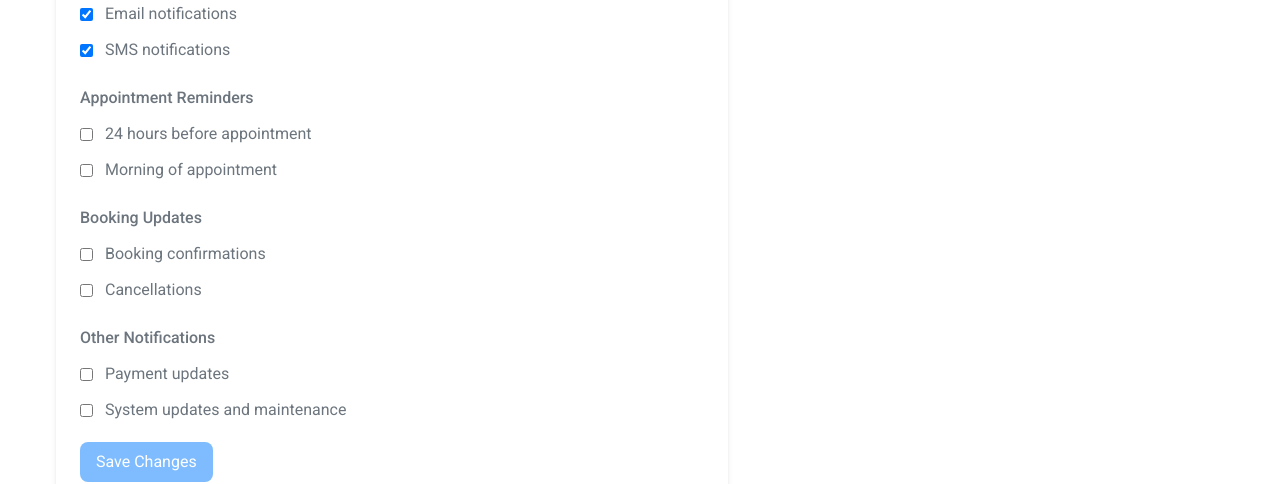
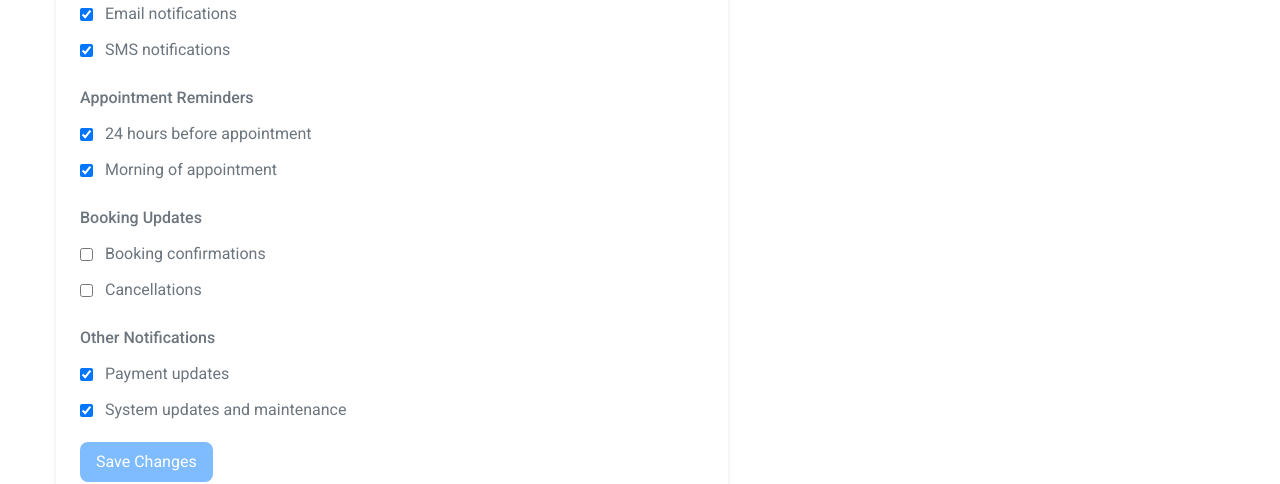
Before and after one commit to briansimiyuj/doctor-appointment-app, a React (Vite) app: page /settings in a window 1280 px wide. Shown: the part 900-1384 px from the top of the page. Built offline with nearby package versions, Linux system fonts and the light colour scheme; a web font is replaced by a local one.

Commit message:
Add dummy notification settings data

```diff
--- a/src/assets/dummySettingsData.ts
+++ b/src/assets/dummySettingsData.ts
@@ -22,7 +22,25 @@ export const dummySettingsData ={
 
         emailNotifications: true,
         smsNotifications: true,
-        appointmentReminders: true
+        appointmentReminders:{
+
+            daysBefore: true,
+            hoursBefore: true,
+            sameDay: true
+
+        },
+
+        boookingUpdates:{
+
+            confirmation: true,
+            cancellation: true,
+            rescheduling: true
+
+        },
+
+        paymentNotifications: true,
+        systemUpdates: true
+
     }
 
 }
```
Also changed, not shown: 1 other file (tests, documents, lock files or other folders).
